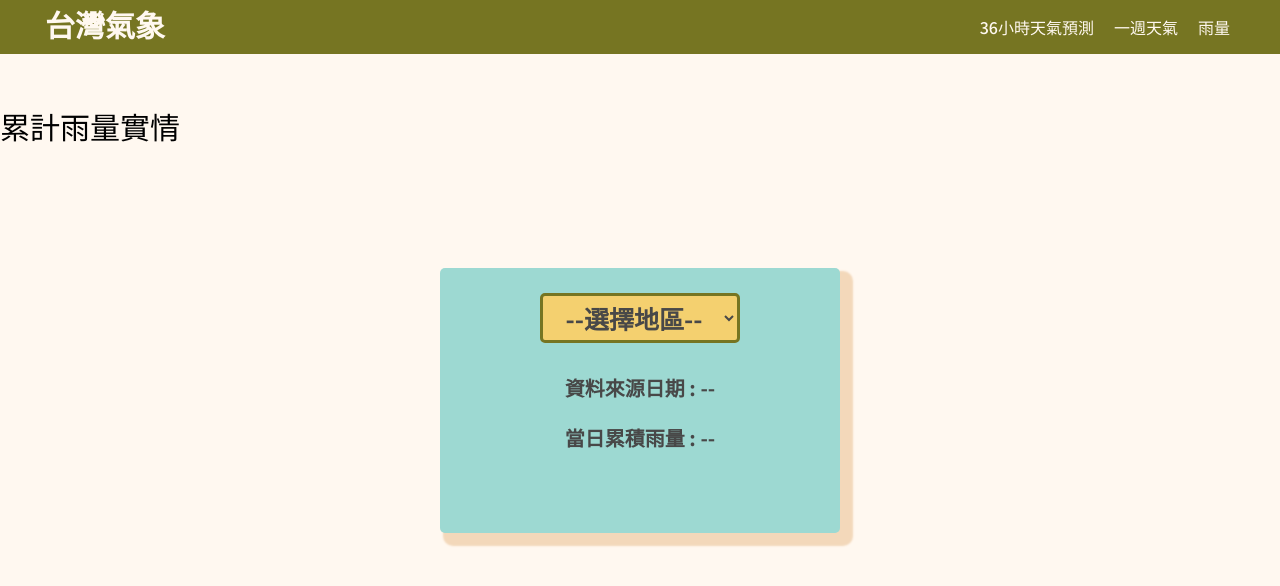
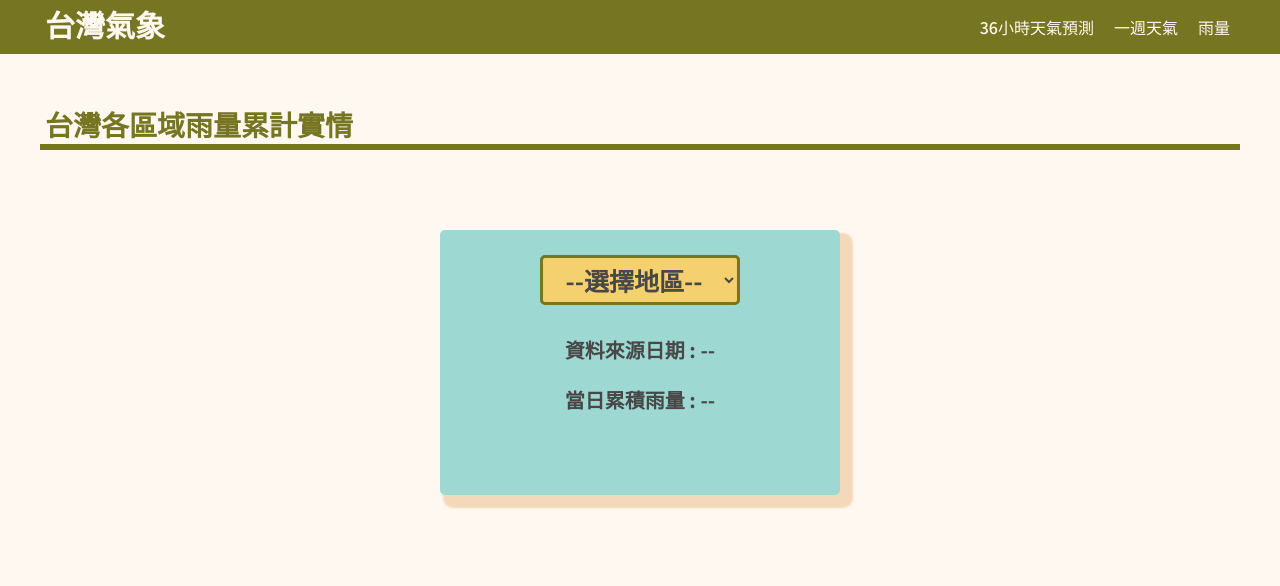
Before and after one commit to bozemendless/GoodmorningGroup2, a plain HTML site: page rainfall.html in a window 1280 px wide. Shown: the top 586 px of the page. Drawn offline with nearby package versions, Linux system fonts and the light colour scheme; no server answers.

Commit message:
finish the second title

```diff
--- a/css/rainfall.scss
+++ b/css/rainfall.scss
@@ -28,15 +28,26 @@ body{
     height: 100%;
     background-color: #FFF8F0;
     .rainfall_title_secion{
-
+        display: flex;
+        justify-content: center;
         .rainfall_title{
             margin-top: 50px;
-            font-size: 30px;
+            font-size: 28px;
+            font-weight: 800;
+            color:#767522;
+            padding-left: 5px;
+            width:1200px;
         }
-
+    }
+    hr{
+        width:1200px;
+        border: solid;
+        color:#767522;
+        margin-right: auto;
+        margin-left: auto;
     }
     .rainfall_section_one{
-        margin-top: 120px;
+        margin-top: 80px;
         width: 100%;
         height:100%;
         display: flex;
--- a/rainfall.html
+++ b/rainfall.html
@@ -18,8 +18,9 @@
     <nav-bar></nav-bar>
 
     <section class="rainfall_title_secion">
-        <div class="rainfall_title">累計雨量實情</div>
+        <div class="rainfall_title">台灣各區域雨量累計實情</div>
     </section>
+    <hr>
     <section class="rainfall_section_one">
         <div class="select_block">
             <div class="select_first">
```
Also changed, not shown: css/rainfall.css, 1 other file.
